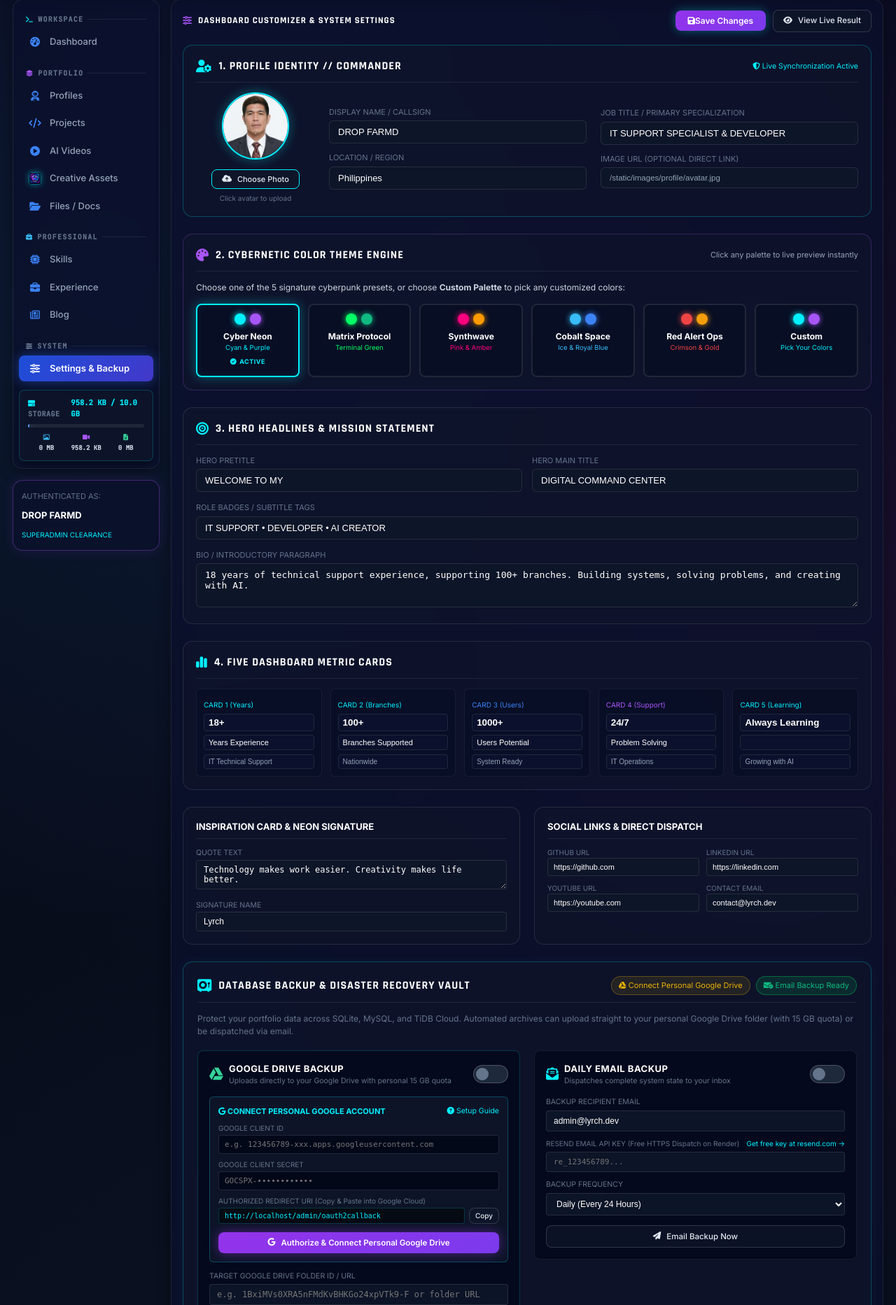
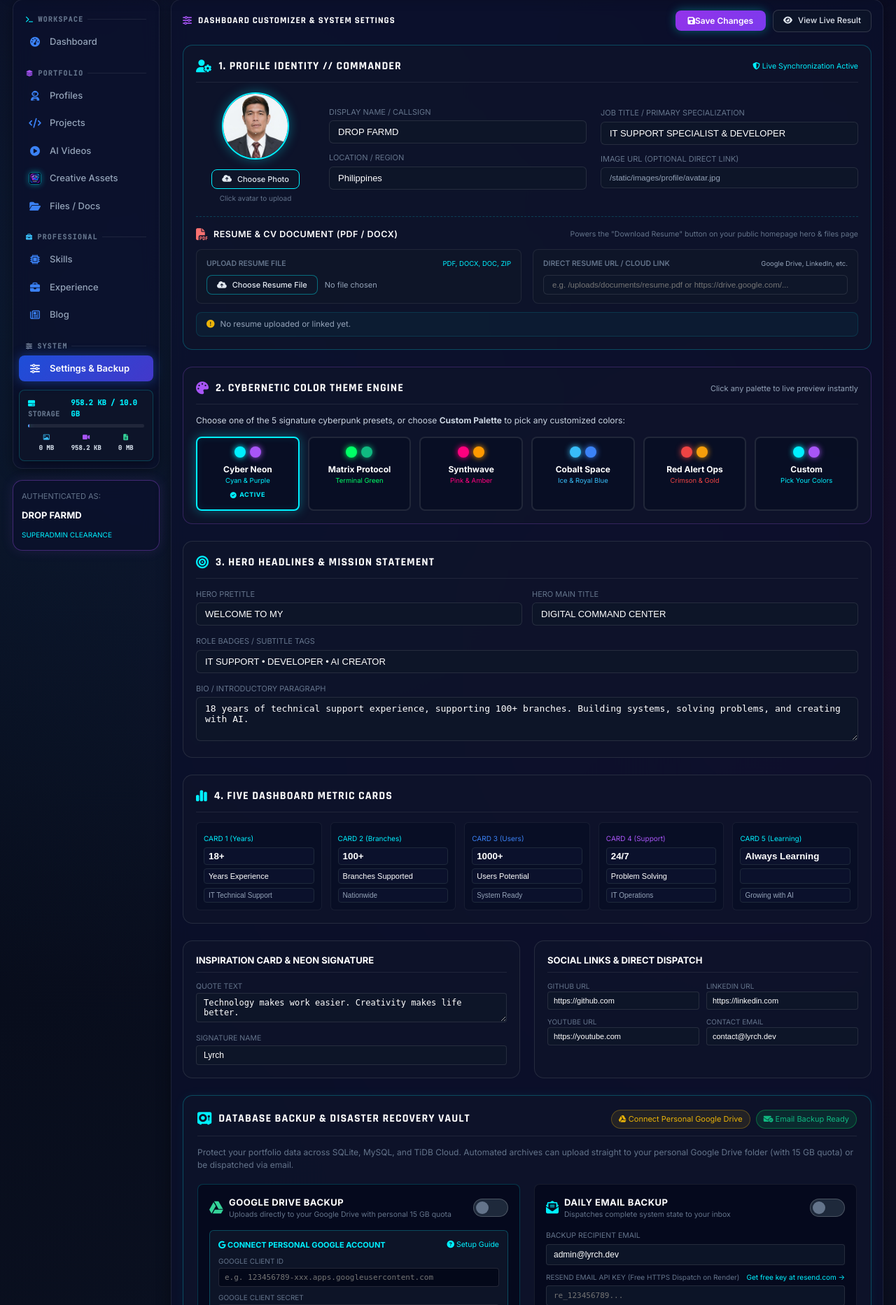
Before and after one commit to reianrd328/lyrch-portfolio, a Flask app: page /admin/settings in a window 1280 px wide. Shown: the part 89-1954 px from the top of the page at 70% size. Run offline with Flask 3, Linux system fonts and the light colour scheme; a user stored in the database is signed in; data comes from the database, SQL or seed files in the repository.

Commit message:
feat(resume): add admin resume upload, external URL support, and public download integration

```diff
--- a/app/migrate.py
+++ b/app/migrate.py
@@ -24,7 +24,8 @@ def check_and_apply_migrations(app):
                     ("gdrive_client_secret", "VARCHAR(255) DEFAULT ''"),
                     ("gdrive_refresh_token", "TEXT NULL"),
                     ("gdrive_user_email", "VARCHAR(120) NULL"),
-                    ("resend_api_key", "VARCHAR(255) DEFAULT ''")
+                    ("resend_api_key", "VARCHAR(255) DEFAULT ''"),
+                    ("resume_url", "VARCHAR(255) NULL")
                 ]
                 for col_name, col_def in new_cols:
                     if col_name not in existing_cols:
--- a/app/models/settings.py
+++ b/app/models/settings.py
@@ -10,6 +10,7 @@ class SiteSetting(db.Model):
     job_title = db.Column(db.String(150), default="IT SUPPORT SPECIALIST & DEVELOPER")
     location = db.Column(db.String(100), default="Philippines")
     avatar_url = db.Column(db.String(255), default="/static/images/profile/avatar.jpg")
+    resume_url = db.Column(db.String(255), default="")
 
     # 2. Hero & Mission
     hero_pretitle = db.Column(db.String(100), default="WELCOME TO MY")
--- a/app/routes/admin.py
+++ b/app/routes/admin.py
@@ -104,6 +104,34 @@ def settings():
                 site_settings.avatar_url = avatar_url_custom
                 if hasattr(current_user, "avatar_url"):
                     current_user.avatar_url = avatar_url_custom
+
+        # Resume Document Upload / Direct URL
+        if request.form.get("clear_resume") == "1":
+            if site_settings.resume_url and site_settings.resume_url.startswith("/uploads/"):
+                delete_file(site_settings.resume_url)
+            site_settings.resume_url = ""
+        else:
+            resume_file = request.files.get("resume")
+            if resume_file and resume_file.filename:
+                success, res = save_upload_file(resume_file, subfolder="documents", allowed_types="doc")
+                if success:
+                    if site_settings.resume_url and site_settings.resume_url.startswith("/uploads/"):
+                        delete_file(site_settings.resume_url)
+                    site_settings.resume_url = res
+                else:
+                    flash(f"Resume upload error: {res}", "danger")
+            else:
+                resume_url_custom = request.form.get("resume_url_text")
+                if resume_url_custom is not None:
+                    site_settings.resume_url = resume_url_custom.strip()
+
+        # Synchronize resume with active profile snapshot if present
+        active_prof = PortfolioProfile.query.filter_by(is_active=True).first()
+        if active_prof:
+            prof_data = active_prof.get_data()
+            if "settings" in prof_data:
+                prof_data["settings"]["resume_url"] = site_settings.resume_url
+                active_prof.set_data(prof_data)
 
         # 2. Hero & Mission
         site_settings.hero_pretitle = request.form.get("hero_pretitle", site_settings.hero_pretitle).strip()
--- a/app/services/profile_service.py
+++ b/app/services/profile_service.py
@@ -8,7 +8,7 @@ from app.models import (
 # Attributes of SiteSetting that belong to the portfolio presentation
 # (strictly excluding server-wide secrets like resend_api_key, gdrive tokens, backup cron, etc.)
 PRESENTATION_SETTING_KEYS = [
-    "display_name", "job_title", "location", "avatar_url",
+    "display_name", "job_title", "location", "avatar_url", "resume_url",
     "hero_pretitle", "hero_title", "hero_tags", "hero_bio",
     "metric1_num", "metric1_title", "metric1_desc",
     "metric2_num", "metric2_title", "metric2_desc",
--- a/app/templates/admin/settings/index.html
+++ b/app/templates/admin/settings/index.html
@@ -77,6 +77,67 @@
                     <div>
                         <label style="font-size: 11px; color: var(--text-muted); display: block; margin-bottom: 4px;">IMAGE URL (OPTIONAL DIRECT LINK)</label>
                         <input type="text" name="avatar_url_text" id="avatarUrlInput" value="{{ s.avatar_url }}" placeholder="Or paste image URL (e.g. https://...)" style="width: 100%; background: rgba(15,23,42,0.85); border: 1px solid rgba(255,255,255,0.1); border-radius: 6px; padding: 8px 12px; color: #94a3b8; font-size: 11.5px;">
+                    </div>
+                </div>
+            </div>
+
+            <!-- Resume Document (PDF / DOCX) Integration -->
+            <div style="margin-top: 18px; padding-top: 16px; border-top: 1px dashed rgba(0,240,255,0.2);">
+                <div style="display: flex; align-items: center; justify-content: space-between; margin-bottom: 12px; flex-wrap: wrap; gap: 8px;">
+                    <div style="display: flex; align-items: center; gap: 8px;">
+                        <i class="fa-solid fa-file-pdf" style="color: #f87171; font-size: 17px;"></i>
+                        <span style="font-size: 12.5px; font-weight: 600; color: #ffffff; letter-spacing: 0.5px;">RESUME &amp; CV DOCUMENT (PDF / DOCX)</span>
+                    </div>
+                    <span style="font-size: 10.5px; color: var(--text-muted);">Powers the "Download Resume" button on your public homepage hero &amp; files page</span>
+                </div>
+
+                <div style="display: grid; grid-template-columns: 1fr 1fr; gap: 16px; align-items: start;">
+                    <!-- Upload File Box -->
+                    <div style="background: rgba(15,23,42,0.9); border: 1px solid rgba(255,255,255,0.08); border-radius: var(--radius-sm); padding: 12px 14px;">
+                        <div style="display: flex; align-items: center; justify-content: space-between; margin-bottom: 8px;">
+                            <label style="font-size: 10.5px; color: var(--text-muted); margin: 0; font-weight: 600;">UPLOAD RESUME FILE</label>
+                            <span style="font-size: 9.5px; color: var(--neon-cyan);">PDF, DOCX, DOC, ZIP</span>
+                        </div>
+                        <div style="display: flex; gap: 10px; align-items: center;">
+                            <input type="file" id="resumeInput" name="resume" accept=".pdf,.docx,.doc,.zip" style="display: none;" onchange="document.getElementById('resumeFileName').innerText = this.files[0] ? this.files[0].name : 'No file chosen'; document.getElementById('resumeFileName').style.color = '#00f0ff';">
+                            <button type="button" class="btn-command-secondary" onclick="document.getElementById('resumeInput').click()" style="font-size: 11px; padding: 6px 14px; border-color: rgba(0,240,255,0.4); white-space: nowrap;">
+                                <i class="fa-solid fa-cloud-arrow-up"></i> Choose Resume File
+                            </button>
+                            <span id="resumeFileName" style="font-size: 11px; color: #94a3b8; overflow: hidden; text-overflow: ellipsis; white-space: nowrap; max-width: 200px;">No file chosen</span>
+                        </div>
+                    </div>
+
+                    <!-- Direct URL / External Link Box -->
+                    <div style="background: rgba(15,23,42,0.9); border: 1px solid rgba(255,255,255,0.08); border-radius: var(--radius-sm); padding: 12px 14px;">
+                        <div style="display: flex; align-items: center; justify-content: space-between; margin-bottom: 8px;">
+                            <label style="font-size: 10.5px; color: var(--text-muted); margin: 0; font-weight: 600;">DIRECT RESUME URL / CLOUD LINK</label>
+                            <span style="font-size: 9.5px; color: #94a3b8;">Google Drive, LinkedIn, etc.</span>
+                        </div>
+                        <input type="text" name="resume_url_text" value="{{ s.resume_url or '' }}" placeholder="e.g. /uploads/documents/resume.pdf or https://drive.google.com/..." style="width: 100%; background: rgba(15,23,42,0.85); border: 1px solid rgba(255,255,255,0.1); border-radius: 6px; padding: 7px 12px; color: #fff; font-size: 11.5px;">
+                    </div>
+                </div>
+
+                <!-- Active Resume Status & Actions -->
+                <div style="margin-top: 12px; display: flex; align-items: center; justify-content: space-between; background: rgba(0,240,255,0.04); border: 1px solid rgba(0,240,255,0.12); border-radius: var(--radius-sm); padding: 8px 14px; flex-wrap: wrap; gap: 8px;">
+                    <div style="display: flex; align-items: center; gap: 8px; font-size: 11.5px;">
+                        {% if s.resume_url %}
+                            <i class="fa-solid fa-circle-check" style="color: #22c55e;"></i>
+                            <span style="color: #cbd5e1; font-weight: 500;">Active Resume:</span>
+                            <code style="color: var(--neon-cyan); background: rgba(15,23,42,0.8); padding: 2px 8px; border-radius: 4px; font-size: 11px; max-width: 380px; overflow: hidden; text-overflow: ellipsis; display: inline-block; vertical-align: middle;">{{ s.resume_url }}</code>
+                        {% else %}
+                            <i class="fa-solid fa-circle-exclamation" style="color: #eab308;"></i>
+                            <span style="color: #94a3b8;">No resume uploaded or linked yet.</span>
+                        {% endif %}
+                    </div>
+                    <div style="display: flex; gap: 12px; align-items: center;">
+                        {% if s.resume_url %}
+                            <a href="{{ url_for('public.download_resume') }}" target="_blank" class="btn-command-secondary" style="font-size: 10.5px; padding: 4px 10px; border-color: rgba(0,240,255,0.3);">
+                                <i class="fa-solid fa-arrow-up-right-from-square"></i> Test Download
+                            </a>
+                            <label style="font-size: 11px; color: #f87171; display: flex; align-items: center; gap: 5px; cursor: pointer; margin: 0;">
+                                <input type="checkbox" name="clear_resume" value="1"> Remove Resume
+                            </label>
+                        {% endif %}
                     </div>
                 </div>
             </div>
--- a/app/templates/public/files.html
+++ b/app/templates/public/files.html
@@ -27,7 +27,7 @@
                             <span style="color: var(--text-muted); font-size: 11px;">PDF &bull; 2.4 MB &bull; Updated 2026</span>
                         </div>
                     </div>
-                    <a href="#" class="btn-command-secondary" onclick="alert('Resume download initialized.'); return false;">
+                    <a href="{{ url_for('public.download_resume') }}" class="btn-command-secondary" {% if settings and settings.resume_url %}target="_blank"{% endif %}>
                         <i class="fa-solid fa-download"></i> Download
                     </a>
                 </div>
--- a/app/templates/public/home.html
+++ b/app/templates/public/home.html
@@ -105,7 +105,7 @@
                     <a href="{{ url_for('public.projects') }}" class="btn-command-primary">
                         <span>Explore My Work &rarr;</span>
                     </a>
-                    <a href="{{ url_for('public.files') }}" class="btn-command-secondary">
+                    <a href="{{ url_for('public.download_resume') }}" class="btn-command-secondary" {% if settings and settings.resume_url %}target="_blank"{% endif %}>
                         <i class="fa-solid fa-download"></i> <span>Download Resume</span>
                     </a>
                 </div>
```
Also changed, not shown: app/routes/public.py (+17 -2 lines), tests/test_resume.py (added, +128 -0 lines).
